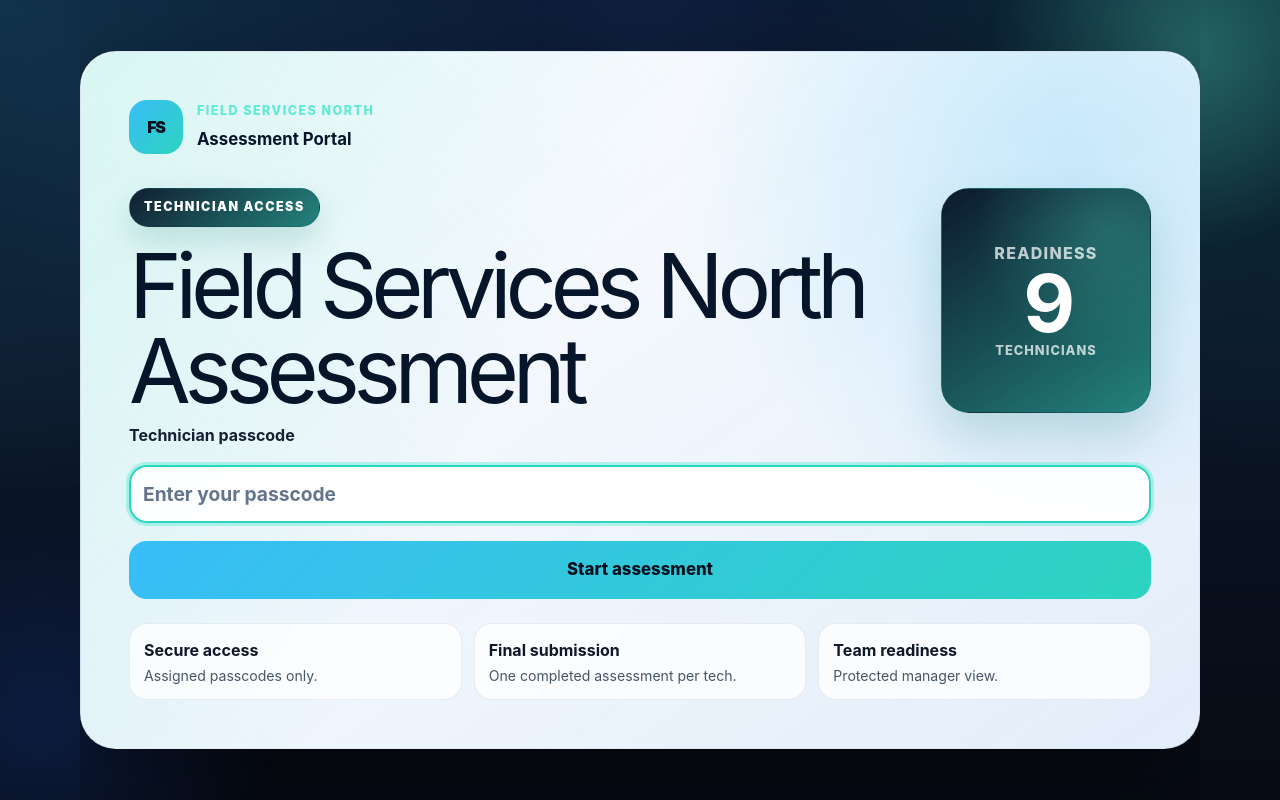
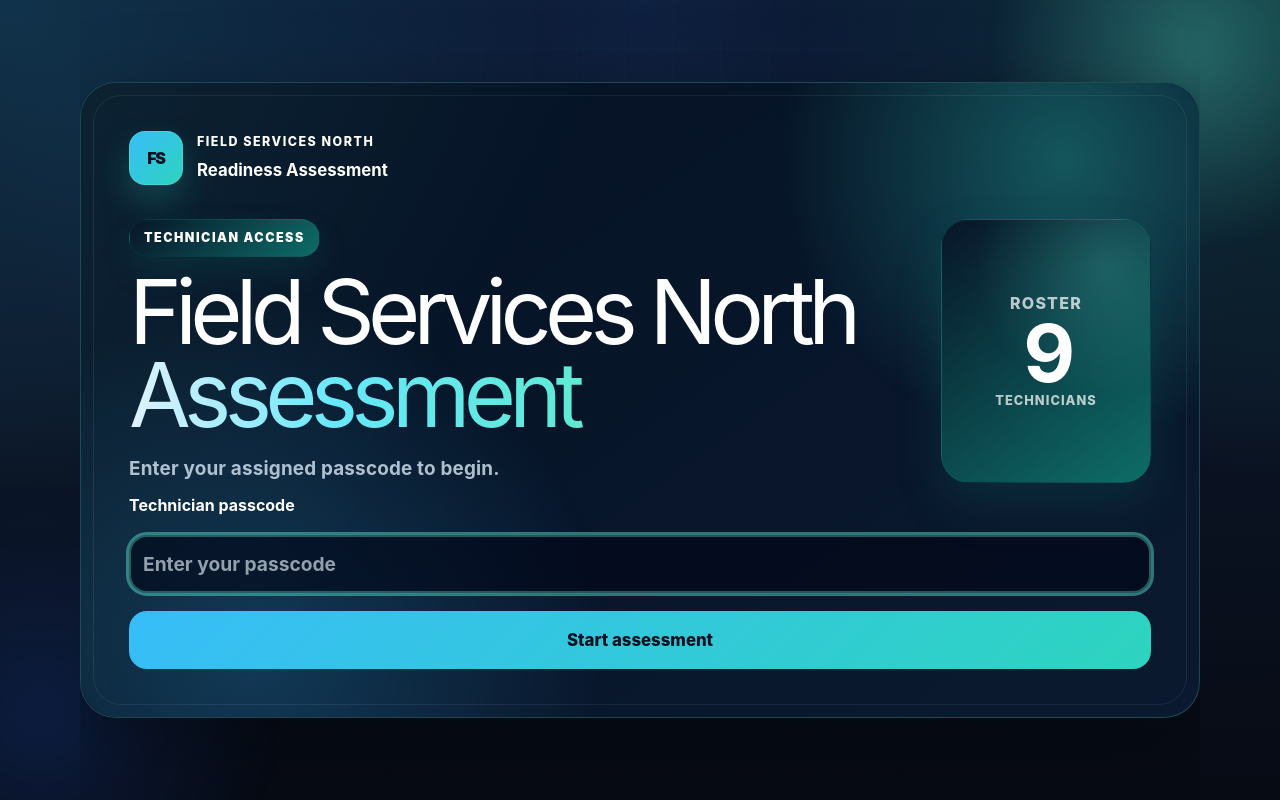
Before and after one commit to dereknoll-jpg/matrix, a Next.js app: page / in a window 1280 px wide. Built offline with nearby package versions, Linux system fonts and the light colour scheme.

Commit message:
Polish live landing page design

```diff
--- a/app/globals.css
+++ b/app/globals.css
@@ -27,7 +27,7 @@ html {
 body {
   margin: 0;
   color: var(--ink);
-  font-family: Inter, ui-sans-serif, system-ui, -apple-system, BlinkMacSystemFont, "Segoe UI", sans-serif;
+  font-family: "Aptos", "Segoe UI Variable", "Inter", ui-sans-serif, system-ui, -apple-system, BlinkMacSystemFont, "Segoe UI", sans-serif;
   background:
     radial-gradient(circle at top left, rgba(56, 189, 248, 0.22), transparent 34rem),
     radial-gradient(circle at top right, rgba(45, 212, 191, 0.18), transparent 30rem),
@@ -55,6 +55,19 @@ main {
   display: grid;
   place-items: center;
   padding: 24px 0;
+}
+
+.simple-access-main::before {
+  content: "";
+  position: fixed;
+  inset: 0;
+  pointer-events: none;
+  opacity: 0.42;
+  background-image:
+    linear-gradient(rgba(94, 234, 212, 0.09) 1px, transparent 1px),
+    linear-gradient(90deg, rgba(94, 234, 212, 0.09) 1px, transparent 1px);
+  background-size: 48px 48px;
+  mask-image: radial-gradient(circle at 50% 42%, black, transparent 72%);
 }
 
 .access-ambient {
@@ -85,13 +98,15 @@ main {
   position: relative;
   z-index: 1;
   width: 100%;
-  border: 1px solid rgba(216, 224, 234, 0.9);
+  border: 1px solid rgba(94, 234, 212, 0.24);
   border-radius: 36px;
   background:
-    linear-gradient(135deg, rgba(255, 255, 255, 0.98), rgba(244, 248, 252, 0.94)),
-    rgba(255, 255, 255, 0.96);
+    linear-gradient(145deg, rgba(6, 18, 36, 0.96), rgba(10, 26, 48, 0.9)),
+    rgba(8, 21, 40, 0.94);
   box-shadow: var(--shadow);
   padding: clamp(24px, 6vw, 48px);
+  color: white;
+  overflow: hidden;
 }
 
 .simple-access-card::before {
@@ -101,8 +116,19 @@ main {
   z-index: -1;
   border-radius: inherit;
   background:
-    linear-gradient(120deg, rgba(94, 234, 212, 0.16), transparent 35%),
-    radial-gradient(circle at 92% 12%, rgba(20, 55, 95, 0.18), transparent 24rem);
+    radial-gradient(circle at 88% 12%, rgba(45, 212, 191, 0.34), transparent 18rem),
+    radial-gradient(circle at 16% 90%, rgba(56, 189, 248, 0.22), transparent 22rem),
+    linear-gradient(120deg, rgba(94, 234, 212, 0.08), transparent 36%);
+}
+
+.simple-access-card::after {
+  content: "";
+  position: absolute;
+  inset: 12px;
+  z-index: -1;
+  border: 1px solid rgba(148, 163, 184, 0.12);
+  border-radius: 28px;
+  pointer-events: none;
 }
 
 .access-brand-row {
@@ -117,17 +143,22 @@ main {
   width: 54px;
   height: 54px;
   place-items: center;
-  border-radius: 18px;
-  background: linear-gradient(135deg, var(--navy), var(--teal));
-  color: white;
+  border: 1px solid rgba(94, 234, 212, 0.38);
+  border-radius: 16px;
+  background:
+    radial-gradient(circle at 70% 20%, rgba(255, 255, 255, 0.22), transparent 34%),
+    linear-gradient(135deg, #38bdf8, #2dd4bf);
+  color: #03111f;
   font-weight: 950;
   letter-spacing: -0.08em;
+  box-shadow: 0 16px 34px rgba(45, 212, 191, 0.22);
 }
 
 .access-brand-row strong {
   display: block;
   margin-top: -4px;
   font-size: 1.05rem;
+  color: white;
 }
 
 .access-hero-grid {
@@ -139,10 +170,7 @@ main {
 
 .simple-access-card h1 {
   margin: 0;
-  color: var(--ink);
-  font-size: clamp(2.4rem, 7vw, 5.6rem);
-  line-height: 0.95;
-  letter-spacing: -0.07em;
+  color: white;
 }
 
 .simple-access-card > p {
@@ -157,9 +185,13 @@ main {
   align-content: center;
   justify-items: center;
   min-height: 190px;
-  border: 1px solid rgba(20, 55, 95, 0.12);
+  border: 1px solid rgba(94, 234, 212, 0.28);
   border-radius: 28px;
-  background: linear-gradient(180deg, rgba(20, 55, 95, 0.96), rgba(15, 118, 110, 0.88));
+  background:
+    linear-gradient(rgba(255, 255, 255, 0.08) 1px, transparent 1px),
+    linear-gradient(90deg, rgba(255, 255, 255, 0.08) 1px, transparent 1px),
+    linear-gradient(180deg, rgba(15, 118, 110, 0.72), rgba(6, 18, 36, 0.88));
+  background-size: 20px 20px, 20px 20px, auto;
   color: white;
 }
 
@@ -888,7 +920,6 @@ td.score {
   background: var(--green);
 }
 
-.simple-access-card,
 .card,
 .sidebar-card,
 .kpi,
@@ -901,18 +932,35 @@ td.score {
   color: var(--ink);
 }
 
-.simple-access-card {
-  box-shadow: 0 36px 120px rgba(0, 0, 0, 0.48);
+.simple-access-card h1 {
+  color: white;
 }
 
-.simple-access-card::before {
-  background:
-    linear-gradient(120deg, rgba(45, 212, 191, 0.18), transparent 42%),
-    radial-gradient(circle at 88% 14%, rgba(56, 189, 248, 0.22), transparent 24rem);
+.access-title {
+  display: grid;
+  gap: 0.06em;
+  max-width: 760px;
+  font-family: "Segoe UI Variable Display", "Aptos Display", "Aptos", "Inter", ui-sans-serif, system-ui, sans-serif;
+  font-size: clamp(2.8rem, 7vw, 6.2rem);
+  line-height: 0.86;
+  letter-spacing: -0.075em;
+  text-wrap: balance;
 }
 
-.simple-access-card h1 {
-  color: #061529;
+.access-title span:last-child {
+  width: fit-content;
+  padding-right: 0.06em;
+  background: linear-gradient(90deg, #e0f2fe 0%, #67e8f9 46%, #5eead4 100%);
+  background-clip: text;
+  color: transparent;
+}
+
+.access-subtitle {
+  margin: 22px 0 0;
+  color: rgba(226, 242, 255, 0.76);
+  font-size: clamp(1rem, 1.8vw, 1.18rem);
+  font-weight: 750;
+  letter-spacing: 0.01em;
 }
 
 .access-kicker {
@@ -940,6 +988,22 @@ td.score {
 .section-title h2,
 .lock-card h2 {
   color: #061529;
+}
+
+.simple-access-card .eyebrow,
+.simple-access-card .access-brand-row strong,
+.simple-access-card .simple-passcode-label {
+  color: white;
+}
+
+.simple-access-card input {
+  border-color: rgba(94, 234, 212, 0.34);
+  background: rgba(2, 6, 23, 0.62);
+  color: white;
+}
+
+.simple-access-card input::placeholder {
+  color: rgba(203, 213, 225, 0.72);
 }
 
 .access-logo,
--- a/app/page.tsx
+++ b/app/page.tsx
@@ -226,17 +226,21 @@ export default function Home() {
             <div className="access-logo">FS</div>
             <div>
               <p className="eyebrow">Field Services North</p>
-              <strong>Assessment Portal</strong>
+              <strong>Readiness Assessment</strong>
             </div>
           </div>
 
           <div className="access-hero-grid">
             <div>
               <p className="access-kicker">Technician access</p>
-              <h1>Field Services North Assessment</h1>
+              <h1 className="access-title">
+                <span>Field Services North</span>
+                <span>Assessment</span>
+              </h1>
+              <p className="access-subtitle">Enter your assigned passcode to begin.</p>
             </div>
             <div className="access-mini-panel" aria-hidden="true">
-              <span>Readiness</span>
+              <span>Roster</span>
               <b>{techs.length}</b>
               <small>technicians</small>
             </div>
@@ -260,21 +264,6 @@ export default function Home() {
           <button className="simple-submit" onClick={unlockAssessment}>
             Start assessment
           </button>
-
-          <div className="access-proof-grid">
-            <div>
-              <b>Secure access</b>
-              <span>Assigned passcodes only.</span>
-            </div>
-            <div>
-              <b>Final submission</b>
-              <span>One completed assessment per tech.</span>
-            </div>
-            <div>
-              <b>Team readiness</b>
-              <span>Protected manager view.</span>
-            </div>
-          </div>
 
           {status && <div className="notice">{status}</div>}
           {error && <div className="notice error">{error}</div>}
```
Also changed, not shown: 2 other files (tests, documents, lock files or other folders).
